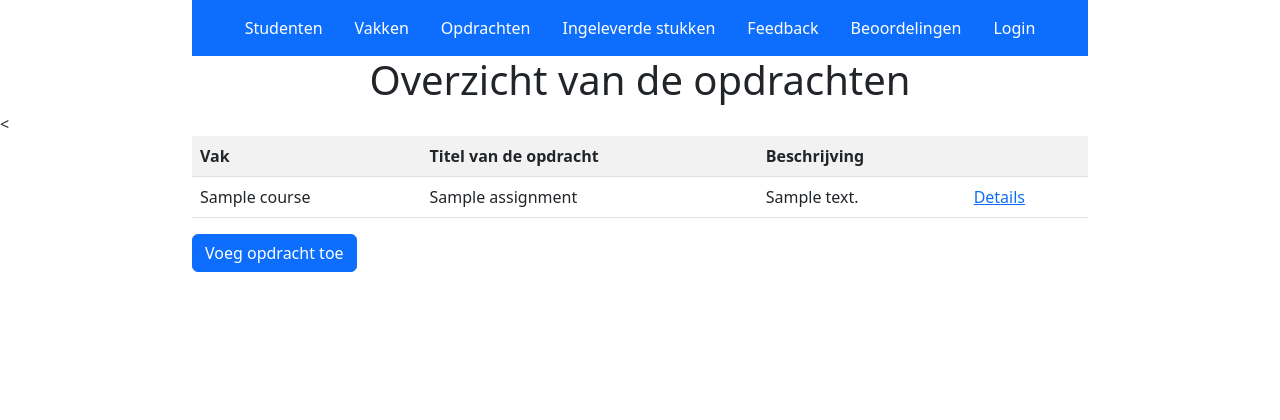
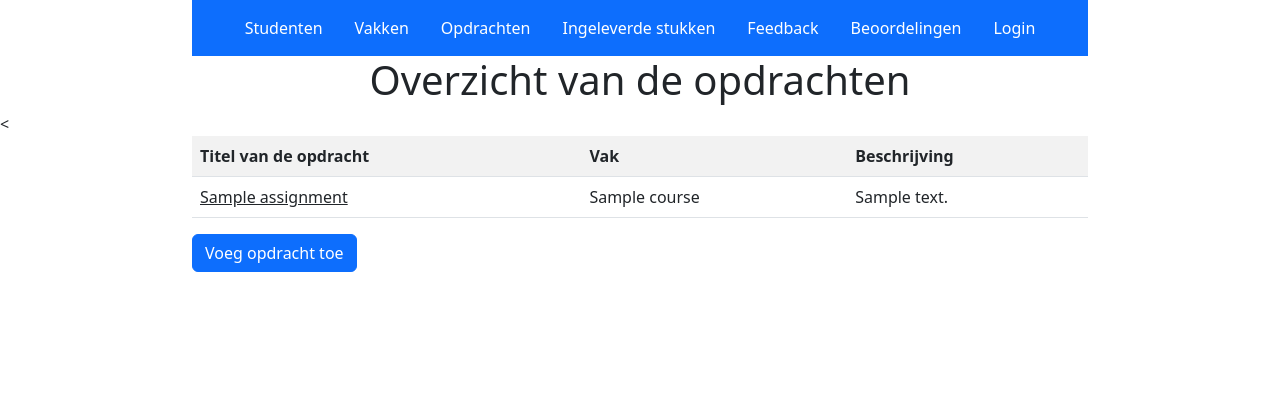
Before and after one commit to Obiduck11/project_leerlingvolgsysteem, a Spring Boot app: page /assignments/all in a window 1280 px wide. Shown: the top 420 px of the page. Run offline with Spring Boot 4, Linux system fonts and the light colour scheme; tables that the repository leaves empty hold one stand-in row (values such as "Sample post"); some of the project's set-up classes (security, data sources, template engines, error pages and the like) are left out, and stand-ins take their place; some libraries are stand-ins or nearby versions.

Commit message:
Overview van opdrachten aangepast

```diff
--- a/src/main/resources/templates/assignments/assignmentOverview.html
+++ b/src/main/resources/templates/assignments/assignmentOverview.html
@@ -11,19 +11,17 @@
 
     <<table class="table table-striped table-hover">
         <tr>
+            <th>Titel van de opdracht</th>
             <th>Vak</th>
-            <th>Titel van de opdracht</th>
             <th>Beschrijving</th>
-            <th></th>
         </tr>
         <tr th:each="assignment : ${allAssignments}">
+            <td><a th:href="@{/assignments/details/{assignmentId}(assignmentId=${assignment.assignmentId})}" th:text="${assignment.title}" class="link-dark"></a></td>
             <td>
                 <span th:if="${assignment.course == null}">niet toegekend aan vak</span>
                 <span th:unless="${assignment.course == null}" th:text="${assignment.course.name}"></span>
             </td>
-            <td th:text="${assignment.title}"></td>
             <td th:text="${assignment.description}"></td>
-            <td><a th:href="@{/assignments/details/{assignmentId}(assignmentId=${assignment.assignmentId})}">Details</a></td>
         </tr>
     </table>
 
```
